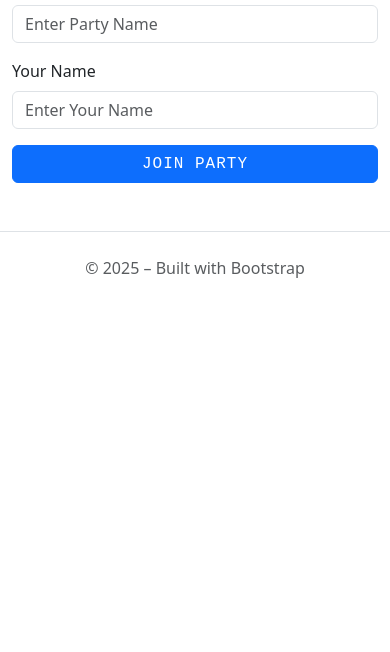
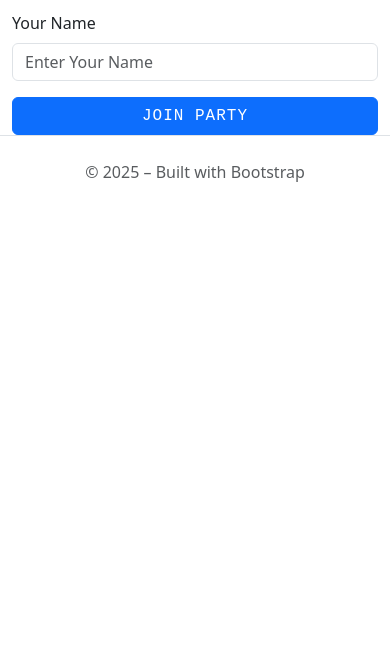
Before and after one commit to W3110y/Pokelocke, a plain HTML site: page join.html in a window 390 px wide. Shown: the part 192-844 px from the top of the page. Drawn offline with nearby package versions, Linux system fonts and the light colour scheme.

Commit message:
Refactor join party form styling for improved layout and responsiveness

```diff
--- a/join.html
+++ b/join.html
@@ -61,7 +61,7 @@
     <!-- ============================================= -->
     <!-- JOIN PARTY SECTION                            -->
     <!-- ============================================= -->
-    <form id="form-join-party" class="py-5 fade-up">
+    <form id="form-join-party" class="mx-auto" style="max-width: 500px;">
         <div class="container" data-aos="fade-up">
             <h2 class="display-5 fw-bold mb-4 text-center">Join a Party</h2>
             <form class="mx-auto" style="max-width: 500px;">
```
